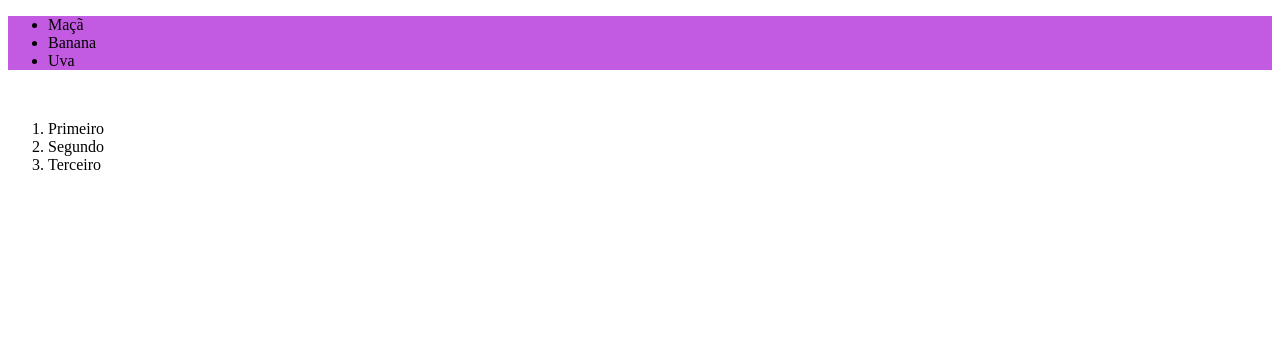
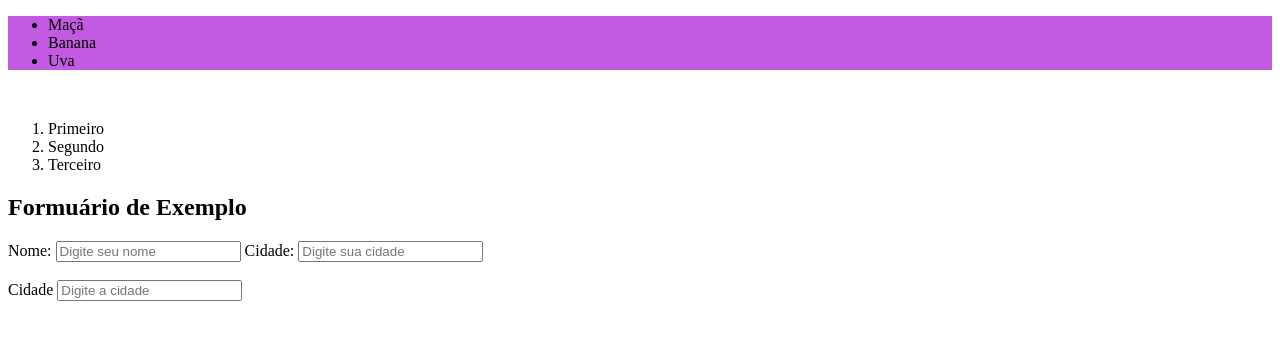
Before and after one commit to Lilly780/Ordens, a plain HTML site: page index.html in a window 1280 px wide. Drawn offline with Linux system fonts and the light colour scheme.

Commit message:
alteração 1 form

```diff
--- a/index.html
+++ b/index.html
@@ -30,6 +30,30 @@
         <li>Terceiro</li>
     </ol>
 
+    <h2>Formuário de Exemplo</h2>
 
+ <form action="#" method="post" >
+
+    <label for="nome">Nome: </label>
+    <input type="text" text-align="left" Id="nome" name="nome" placeholder="Digite seu nome" >
+    <label for="Cidade" Endereço">Cidade:</label>
+    <input type="text" text-align="Center" id="cidade" placeholder="Digite sua cidade">
+    <br>
+    <br>
+
+    <label for="Cidade"Endereço">Cidade</label>
+    <input type="text" id="cidade" name="Cidade" placeholder="Digite a cidade">
+    <br>
+    <br>
+
+
+
+
+
+
+
+
+
+ </form>
 </body>
 </html>
```
